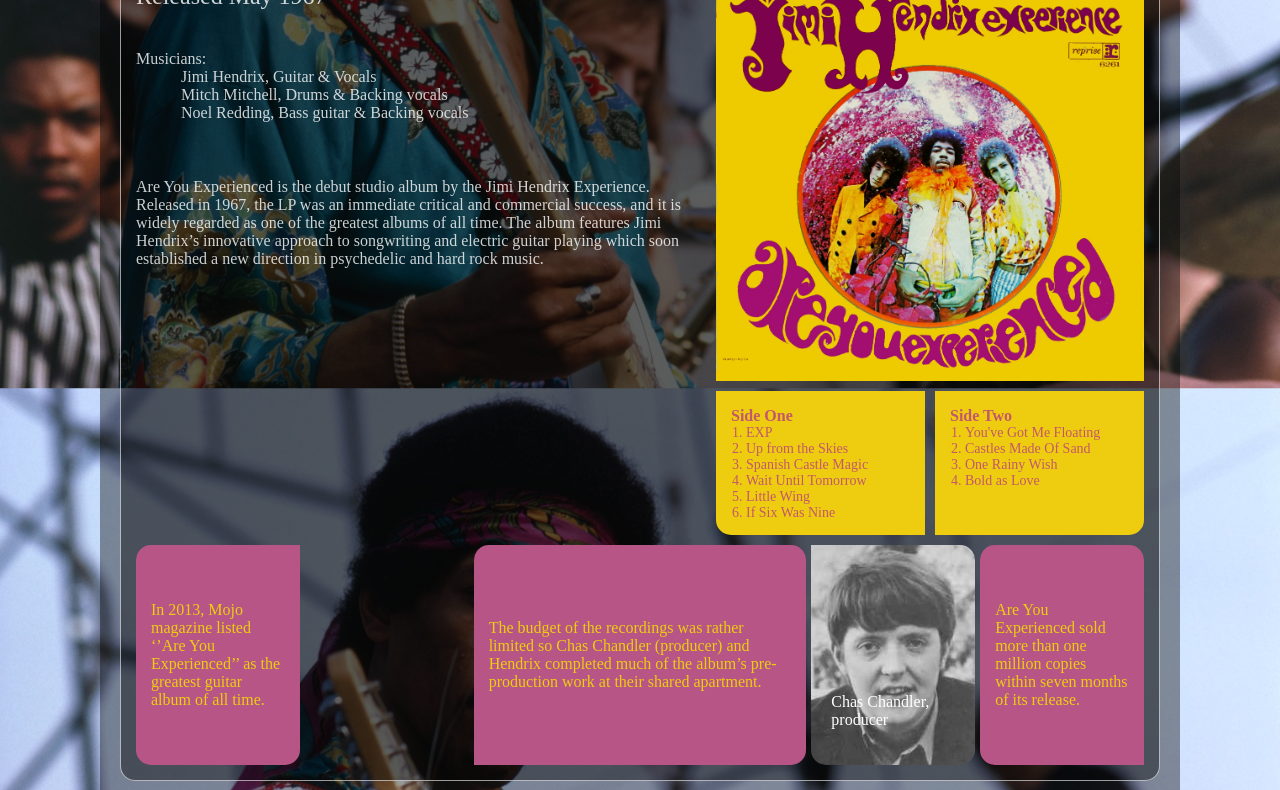
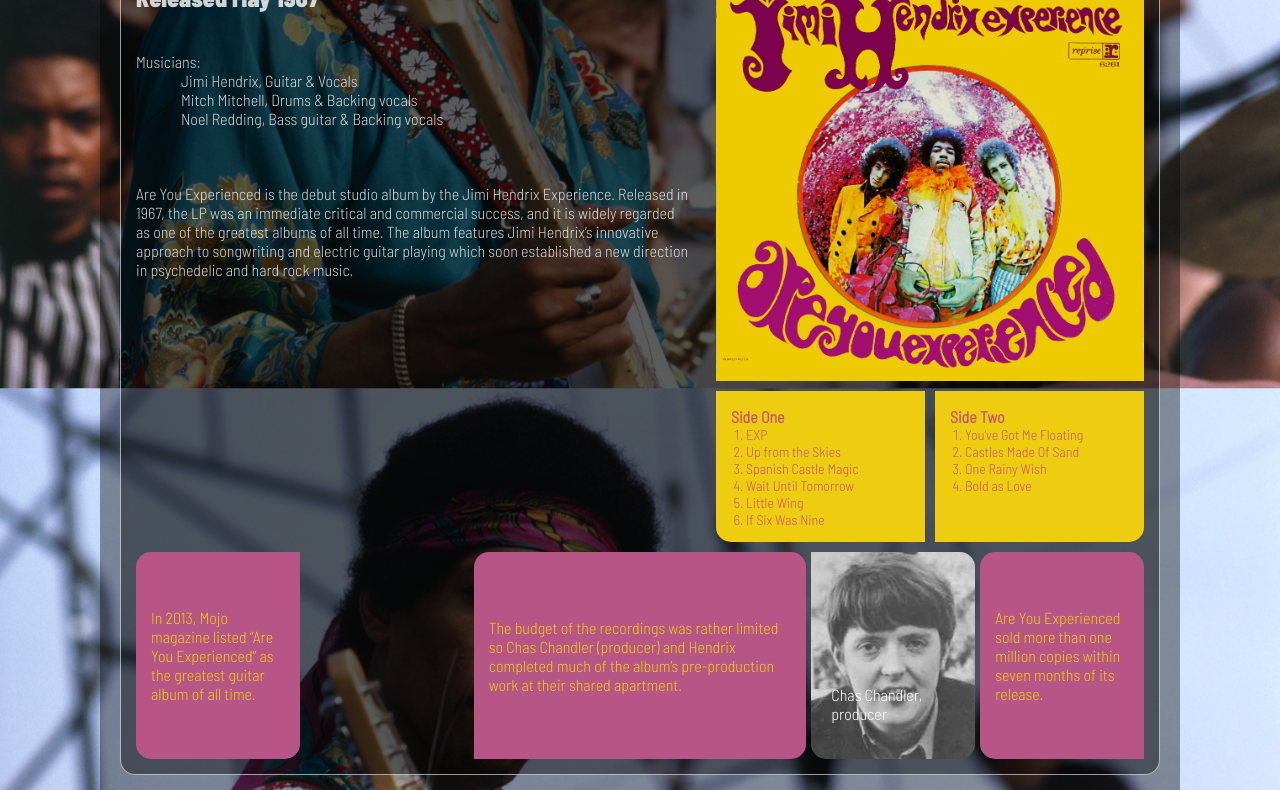
Before and after one commit to julialundquist1/sidan, a plain HTML site: page index.html in a window 1280 px wide. Shown: the part 465-1255 px from the top of the page. Drawn offline with Linux system fonts and the light colour scheme.

Commit message:
added font-face

```diff
--- a/index.css
+++ b/index.css
@@ -468,3 +468,28 @@
         grid-template-rows: 209px 209px auto;
     }
 }
+
+@font-face {
+    font-family: BungeeShade-Regular;
+    src: url(BungeeShade-Regular.ttf);
+}
+
+@font-face {
+    font-family: BarlowCondensed-Black;
+    src: url(BarlowCondensed-Black.ttf);
+}
+
+@font-face {
+    font-family: BarlowSemiCondensed-Black;
+    src: url(BarlowSemiCondensed-Black.ttf);
+}
+
+@font-face {
+    font-family: BungeeOutline-Regular;
+    src: url(BungeeOutline-Regular.ttf);
+}
+
+@font-face {
+    font-family: BarlowSemiCondensed-Light;
+    src: url(BarlowSemiCondensed-Light.ttf);
+}
```
